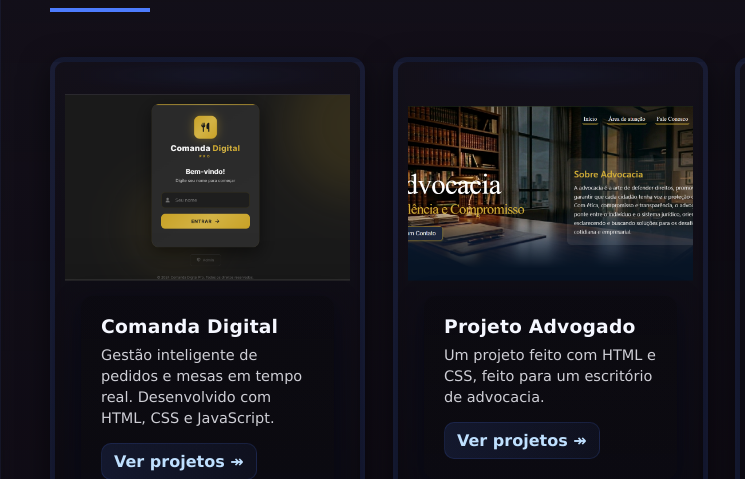
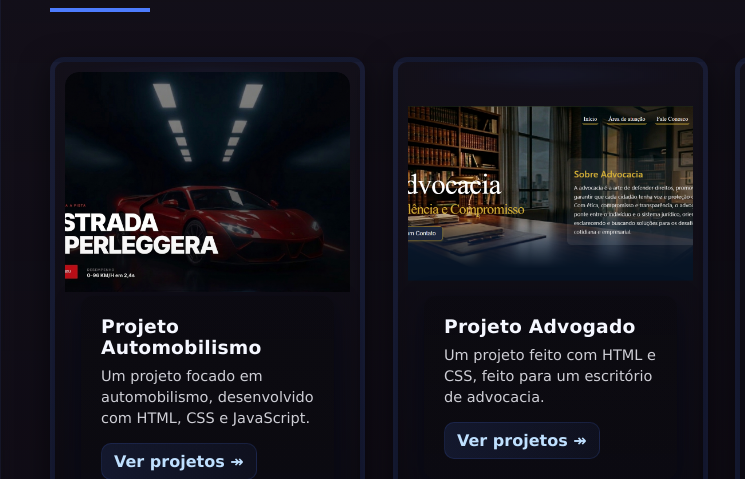
Before and after one commit to PauloCesar-creator/Meu-Portfolio, a plain HTML site: page index.html in a window 1280 px wide. Shown: the part 859-1338 px from the top of the page, 0-745 px from the left. Drawn offline with Linux system fonts and the light colour scheme; grey boxes are pictures that could not be loaded.

Commit message:
Add files via upload

```diff
--- a/index.html
+++ b/index.html
@@ -56,11 +56,11 @@
         <h2 class="titulo-sessao">Projetos</h2>
         <div class="grade-projetos">
             <div class="card-projeto">
-                <img class="imagem-projeto" src="./assets/projeto-comanda-digital.png">
+                <img class="imagem-projeto" src="./assets/projeto-automobilismo.png">
                 <div class="card-info-projeto">
-                    <h3>Comanda Digital</h3>
-                    <p>Gestão inteligente de pedidos e mesas em tempo real. Desenvolvido com HTML, CSS e JavaScript.</p>
-                    <a class="ver-projetos" data-projeto="1">Ver projetos ↠</a>
+                    <h3>Projeto Automobilismo</h3>
+                    <p>Um projeto focado em automobilismo, desenvolvido com HTML, CSS e JavaScript.</p>
+                    <a class="ver-projetos" data-projeto="1" href="https://automobilismo.vercel.app/">Ver projetos ↠</a>
                 </div>
             </div>
 
```
Also changed, not shown: assets/projeto-automobilismo.png (added).
